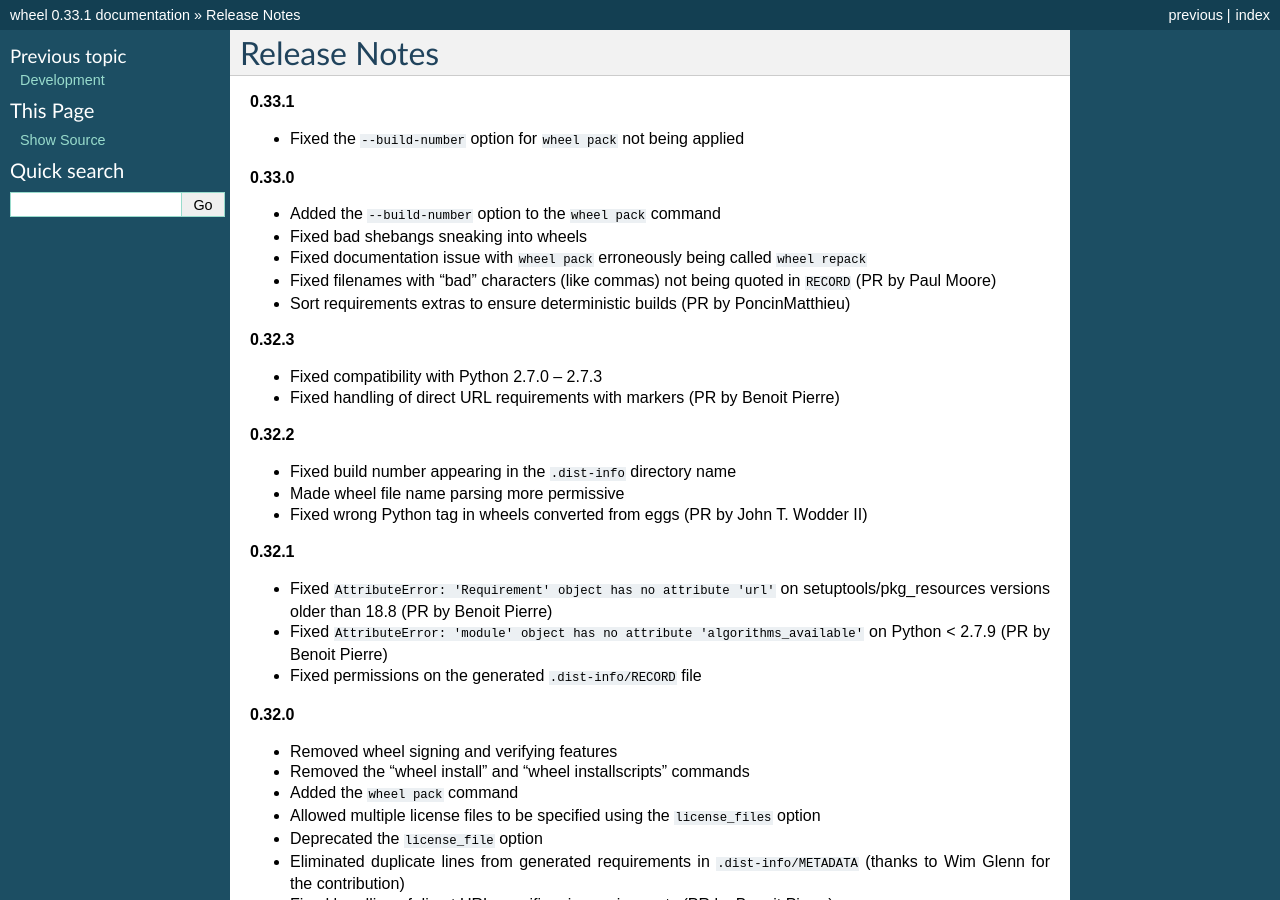
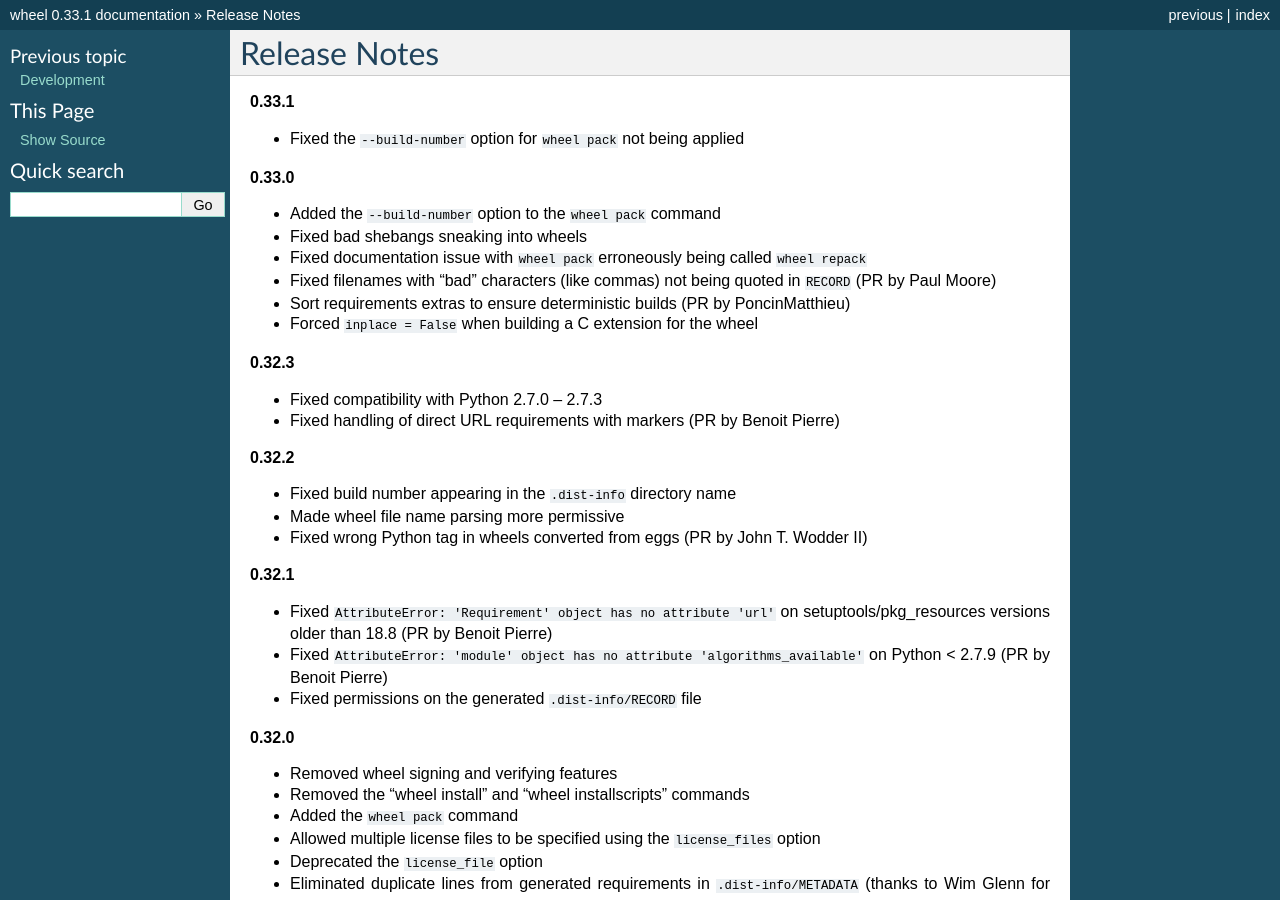
Before and after one commit to pypa/wheel, a Sphinx documentation site: the page built from docs/news.rst, in a window 1280 px wide and 900 px high. Built offline with Sphinx 7.4.7, drawn with Linux system fonts in a browser that asks for light colours; pages that are not in the unit, such as notebooks, are missing from menus.

Commit message:
Added missing mention of a fix for issue #241
[skip travis]

```diff
--- a/docs/news.rst
+++ b/docs/news.rst
@@ -15,6 +15,7 @@
   ``RECORD`` (PR by Paul Moore)
 - Sort requirements extras to ensure deterministic builds
   (PR by PoncinMatthieu)
+- Forced ``inplace = False`` when building a C extension for the wheel
 
 **0.32.3**
 
```
